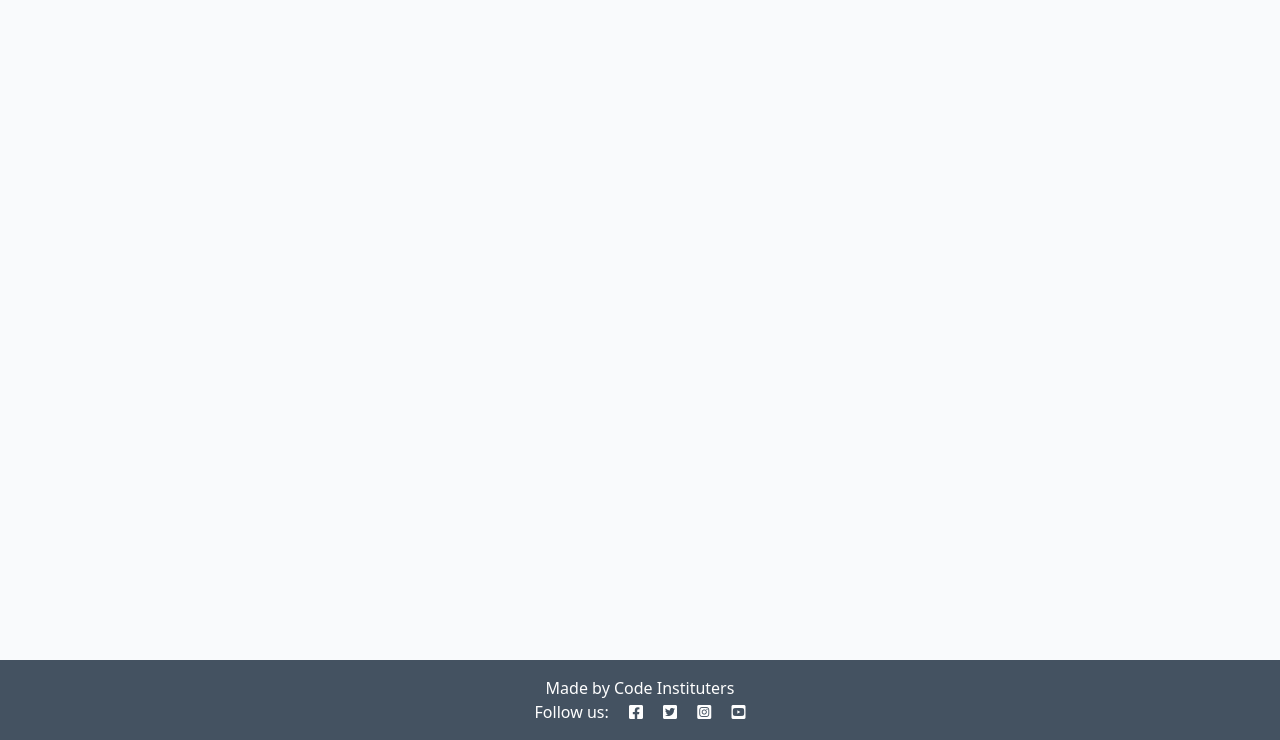
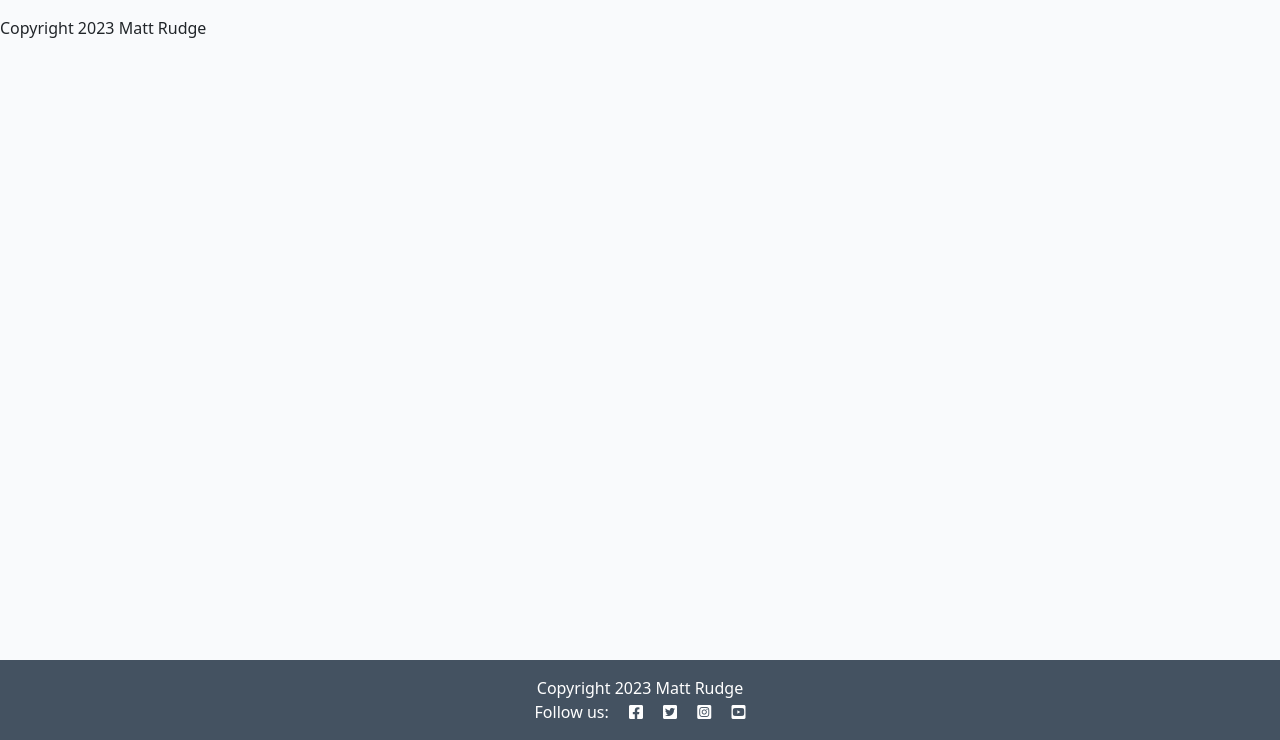
Before and after one commit to barkode/django-blog-ci, a Django app: page / in a window 1280 px wide. Shown: the part 60-800 px from the top of the page. Run offline with Django 4.2, Linux system fonts and the light colour scheme; data that the repository does not hold is empty; parts of the project's set-up code (start-up, migrations or seed data) failed here and were passed over; some libraries are stand-ins or nearby versions.

Commit message:
Add block elements to the base and index pages

```diff
--- a/blog/templates/blog/index.html
+++ b/blog/templates/blog/index.html
@@ -43,6 +43,6 @@
   </nav>
   {% endif %}
 </div>
-
+{% block copyright %} Copyright 2023 Matt Rudge {% endblock %}
 <!-- index.html content ends here -->
 {% endblock %}
--- a/templates/base.html
+++ b/templates/base.html
@@ -77,7 +77,9 @@
 
     <!-- Footer -->
     <footer class="footer mt-auto py-3 dark-bg">
-      <p class="m-0 text-center text-white">Made by Code Instituters</p>
+      <p class="m-0 text-center text-white">
+        {%block copyright%}Made by Code Instituters{% endblock %}
+      </p>
       <p class="m-0 text-center text-white">
         Follow us: <i class="fab fa-facebook-square ms-3"></i>
         <i class="fab fa-twitter-square ms-3"></i>
```
